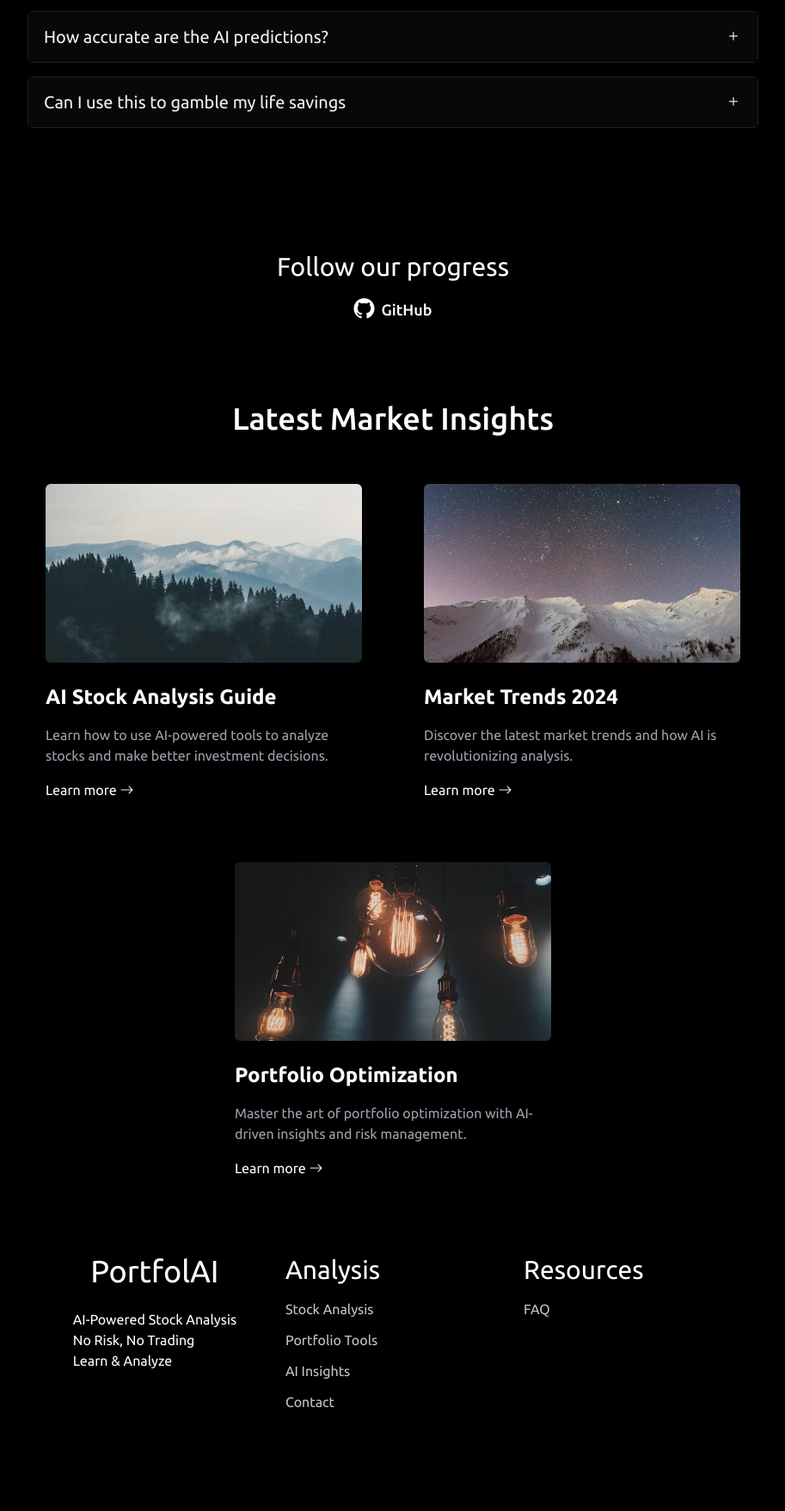
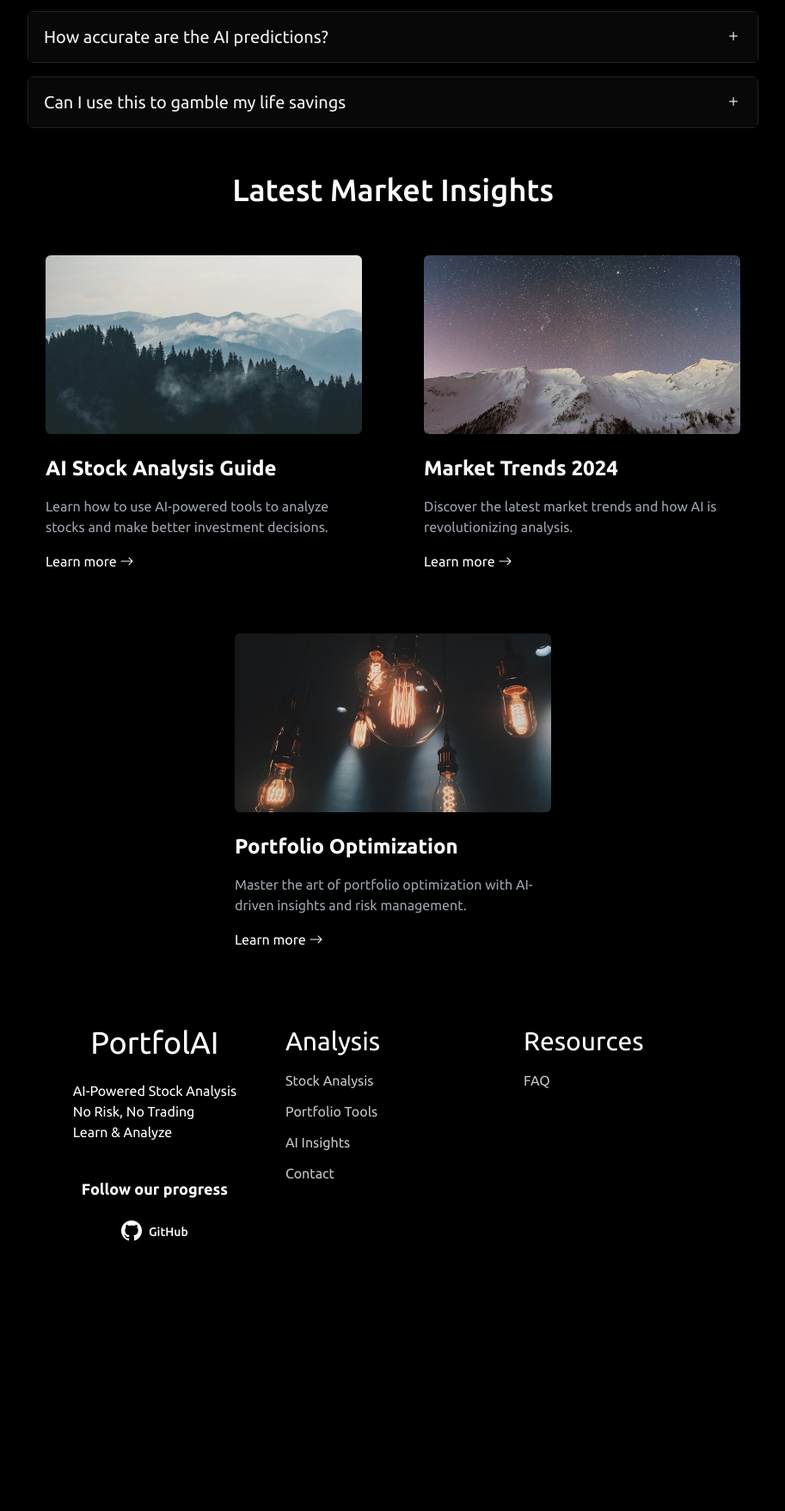
Before and after one commit to eduran04/PortfolAI-CS4300-Fall-2024-Group-4, a Django app: page / in a window 1280 px wide. Shown: the part 4616-6374 px from the top of the page at 86% size, without its empty margins (183-1096 px from the left). After the commit the page ends 6060 px from the top, so only its background shows below. Run offline with Django 5.2, Linux system fonts and the light colour scheme; some libraries are stand-ins or nearby versions.

Commit message:
Update landing.html

```diff
--- a/portfolai/core/templates/landing.html
+++ b/portfolai/core/templates/landing.html
@@ -569,24 +569,6 @@
         </div>
 
 
-        <section
-            class="tw-flex tw-w-full tw-flex-col tw-place-content-center tw-place-items-center tw-gap-[10%] tw-p-[5%] tw-px-[10%]"
-        >
-            <div
-                class="tw-mt-20 tw-flex tw-flex-col tw-place-items-center tw-gap-4"
-            >
-                <div class="tw-text-3xl max-md:tw-text-2xl">
-                    Follow our progress
-                </div>
-                <a
-                    href="https://github.com/eduran04/PortfolAI-CS4300-Fall-2024-Group-4?tab=readme-ov-file"
-                    class="tw-flex tw-items-center tw-gap-2 tw-rounded-lg tw-bg-gray-800 tw-px-6 tw-py-3 tw-text-2xl tw-transition-colors tw-duration-300 hover:tw-bg-gray-700"
-                >
-                    <i class="bi bi-github"></i>
-                    <span class="tw-text-lg tw-font-medium">GitHub</span>
-                </a>
-            </div>
-        </section>
 
         <section
             id="news"
@@ -699,6 +681,17 @@
                     <br />
                     Learn & Analyze
                 </div>
+                <div class="tw-mt-4 tw-flex tw-flex-col tw-items-center tw-gap-3">
+                    <div class="tw-text-lg tw-font-semibold tw-text-white">Follow our progress</div>
+                    <a
+                        href="https://github.com/eduran04/PortfolAI-CS4300-Fall-2024-Group-4?tab=readme-ov-file"
+                        aria-label="GitHub"
+                        class="tw-flex tw-items-center tw-gap-2 tw-rounded-lg tw-bg-gray-800 tw-px-4 tw-py-2 tw-text-2xl tw-transition-colors tw-duration-300 hover:tw-bg-gray-700"
+                    >
+                        <i class="bi bi-github"></i>
+                        <span class="tw-text-sm tw-font-medium">GitHub</span>
+                    </a>
+                </div>
             </div>
 
             <div class="tw-flex tw-h-full tw-w-[250px] tw-flex-col tw-gap-4">
```
